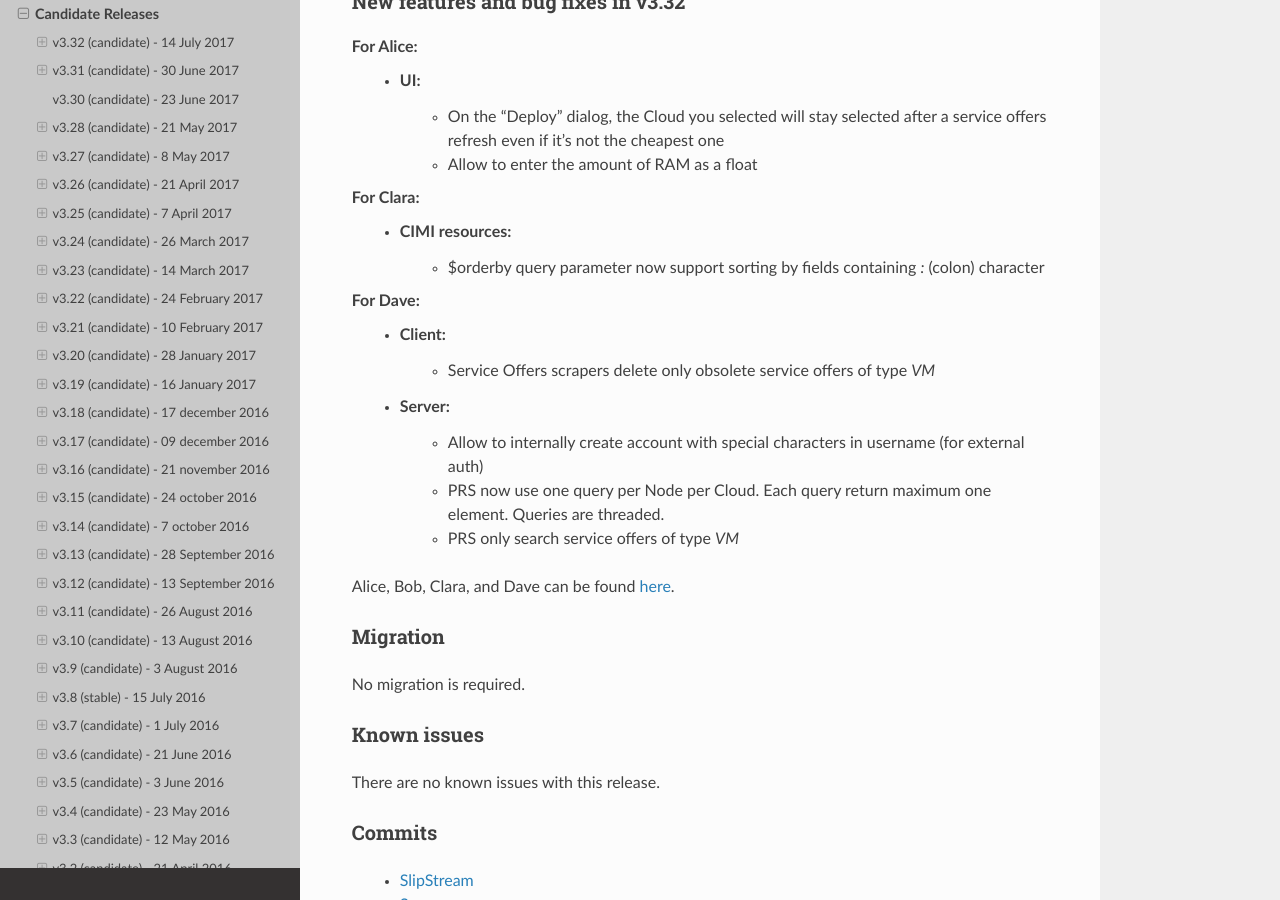
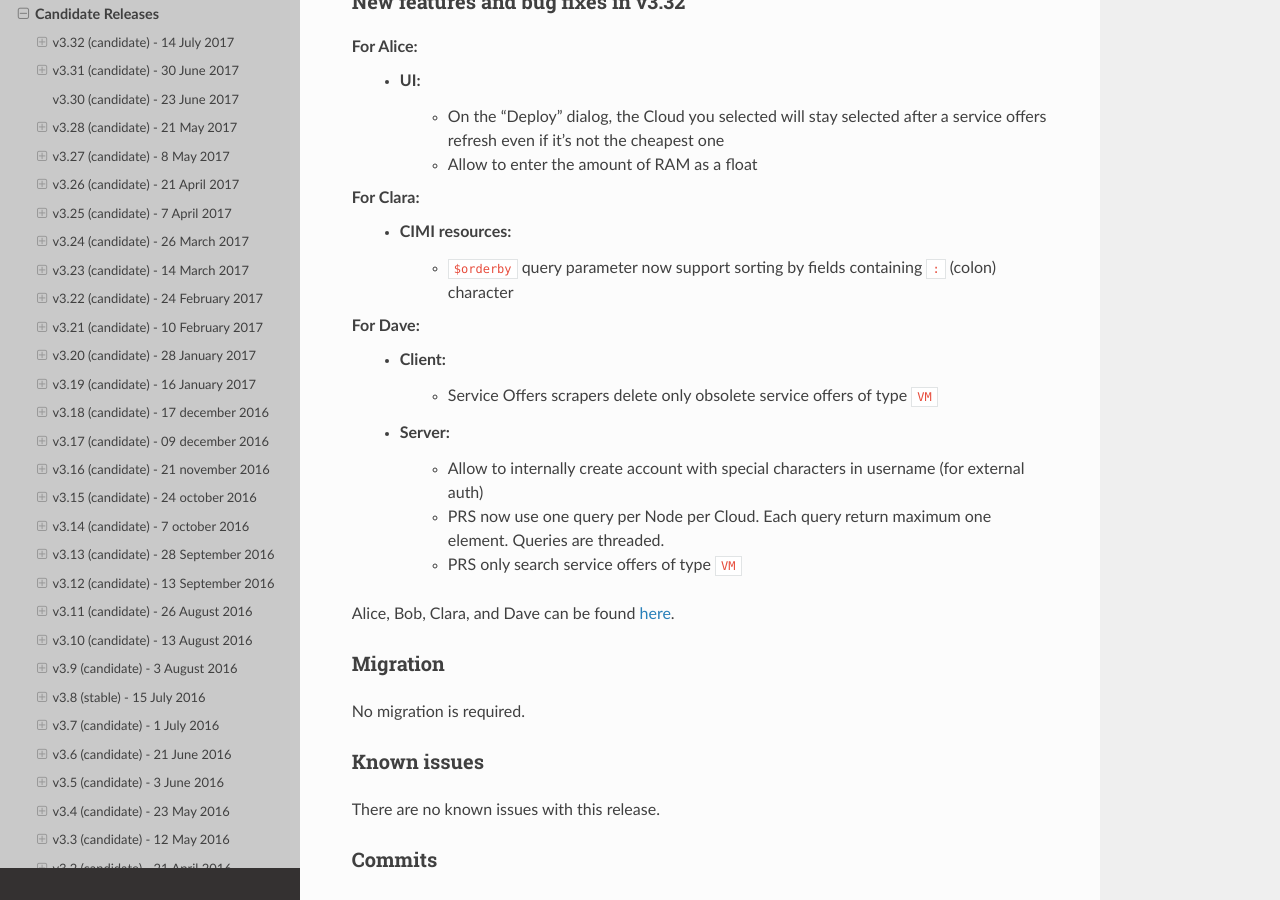
Before and after one commit to slipstream/SlipStreamDocumentation, a Sphinx documentation site: the page built from docs/release_notes/candidate_releases.rst, in a window 1280 px wide and 900 px high, scrolled down 324 px. Built offline with Sphinx 7.4.7 and the Read the Docs theme 2.0.0, drawn with Linux system fonts in a browser that asks for light colours.

```diff
--- a/docs/release_notes/candidate_releases.rst
+++ b/docs/release_notes/candidate_releases.rst
@@ -20,19 +20,19 @@ For Alice:
 
 For Clara:
  - CIMI resources:
-    - $orderby query parameter now support sorting by fields
-      containing `:` (colon) character
+    - ``$orderby`` query parameter now support sorting by fields
+      containing ``:`` (colon) character
 
 For Dave:
  - Client:
     - Service Offers scrapers delete only obsolete service offers
-      of type `VM`
+      of type ``VM``
  - Server:
     - Allow to internally create account with special characters
       in username (for external auth)
     - PRS now use one query per Node per Cloud. Each query return
       maximum one element. Queries are threaded.
-    - PRS only search service offers of type `VM`
+    - PRS only search service offers of type ``VM``
 
 Alice, Bob, Clara, and Dave can be found
 `here <http://sixsq.com/personae/>`_.
```
